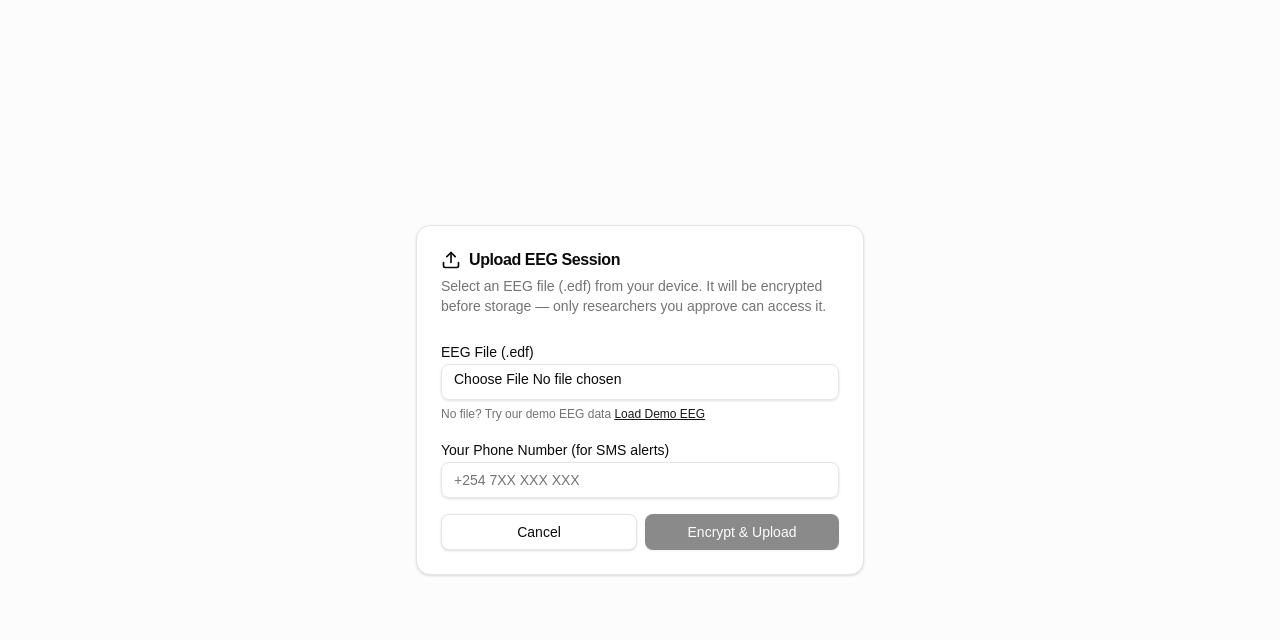
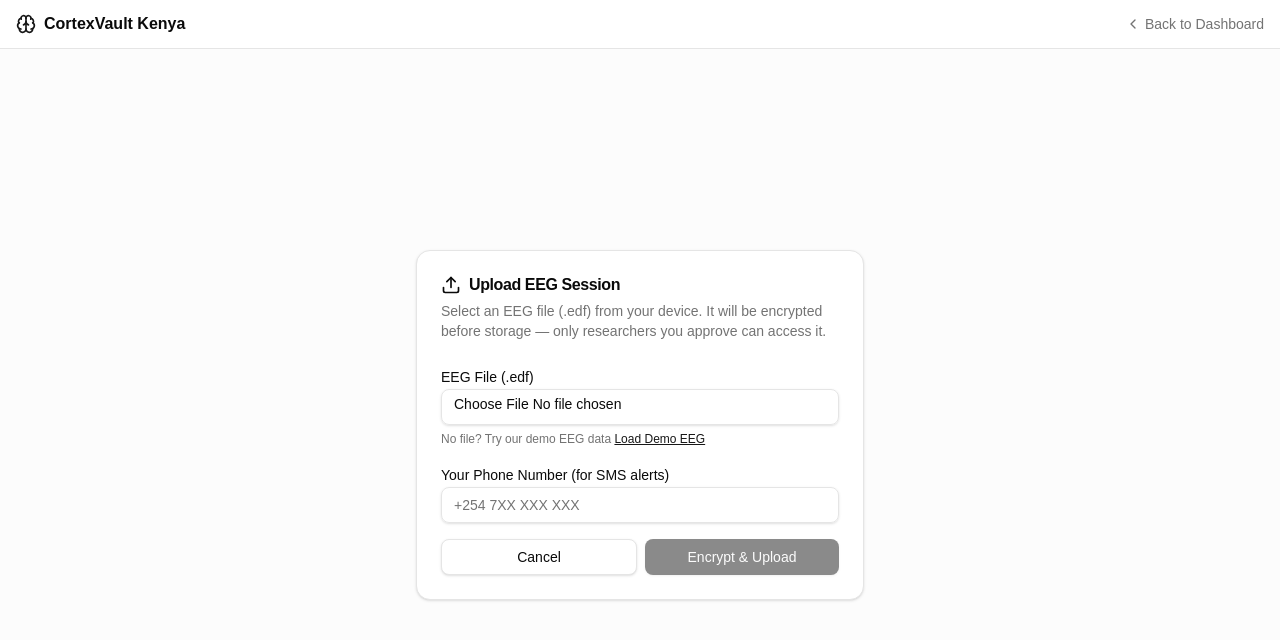
Before and after one commit to WycliffeAlphus/cortexvault, a Next.js app: page /patient/upload in a window 1280 px wide. Shown: the top 640 px of the page. Built offline with nearby package versions, Linux system fonts and the light colour scheme.

Commit message:
fix: add navigation — logo links home, upload page gets back-to-dashboard header

```diff
--- a/app/patient/page.tsx
+++ b/app/patient/page.tsx
@@ -136,10 +136,10 @@ export default function PatientDashboard() {
   return (
     <div className="flex flex-col min-h-screen">
       <header className="flex items-center justify-between px-4 py-3 border-b">
-        <div className="flex items-center gap-2">
+        <Link href="/" className="flex items-center gap-2 hover:opacity-75 transition-opacity">
           <Brain className="h-5 w-5 text-primary" />
           <span className="font-semibold">{t("app_name")}</span>
-        </div>
+        </Link>
         <div className="flex items-center gap-2">
           <LanguageToggle />
           <Button variant="ghost" size="sm" onClick={() => { setWallet(null); setWalletInput(""); }}>
--- a/app/patient/upload/page.tsx
+++ b/app/patient/upload/page.tsx
@@ -2,7 +2,8 @@
 
 import { useState, useRef } from "react";
 import { useRouter } from "next/navigation";
-import { Upload, FileUp, CheckCircle2, AlertCircle } from "lucide-react";
+import Link from "next/link";
+import { Upload, FileUp, CheckCircle2, AlertCircle, Brain, ChevronLeft } from "lucide-react";
 import { Button } from "@/components/ui/button";
 import { Input } from "@/components/ui/input";
 import { Label } from "@/components/ui/label";
@@ -86,7 +87,18 @@ export default function UploadPage() {
   }
 
   return (
-    <div className="min-h-screen flex flex-col items-center justify-center p-4 bg-muted/30">
+    <div className="min-h-screen flex flex-col bg-muted/30">
+      <header className="flex items-center justify-between px-4 py-3 border-b bg-background">
+        <Link href="/" className="flex items-center gap-2 hover:opacity-75 transition-opacity">
+          <Brain className="h-5 w-5 text-primary" />
+          <span className="font-semibold">{t("app_name")}</span>
+        </Link>
+        <Link href="/patient" className="flex items-center gap-1 text-sm text-muted-foreground hover:text-foreground transition-colors">
+          <ChevronLeft className="h-4 w-4" />
+          {t("back_to_dashboard")}
+        </Link>
+      </header>
+      <div className="flex-1 flex items-center justify-center p-4">
       <Card className="w-full max-w-md">
         <CardHeader>
           <CardTitle className="flex items-center gap-2">
@@ -193,5 +205,6 @@ export default function UploadPage() {
         </CardContent>
       </Card>
     </div>
+    </div>
   );
 }
--- a/app/researcher/page.tsx
+++ b/app/researcher/page.tsx
@@ -1,6 +1,7 @@
 "use client";
 
 import { useState, useEffect, useCallback } from "react";
+import Link from "next/link";
 import { Brain, FlaskConical, Lock, Unlock, LogIn, CalendarDays } from "lucide-react";
 import { Button } from "@/components/ui/button";
 import { Input } from "@/components/ui/input";
@@ -144,10 +145,10 @@ export default function ResearcherPortal() {
   return (
     <div className="flex flex-col min-h-screen">
       <header className="flex items-center justify-between px-4 py-3 border-b">
-        <div className="flex items-center gap-2">
+        <Link href="/" className="flex items-center gap-2 hover:opacity-75 transition-opacity">
           <Brain className="h-5 w-5 text-primary" />
           <span className="font-semibold">{t("app_name")}</span>
-        </div>
+        </Link>
         <div className="flex items-center gap-2">
           <LanguageToggle />
           <Button variant="ghost" size="sm" onClick={() => { setWallet(null); setWalletInput(""); }}>
```
